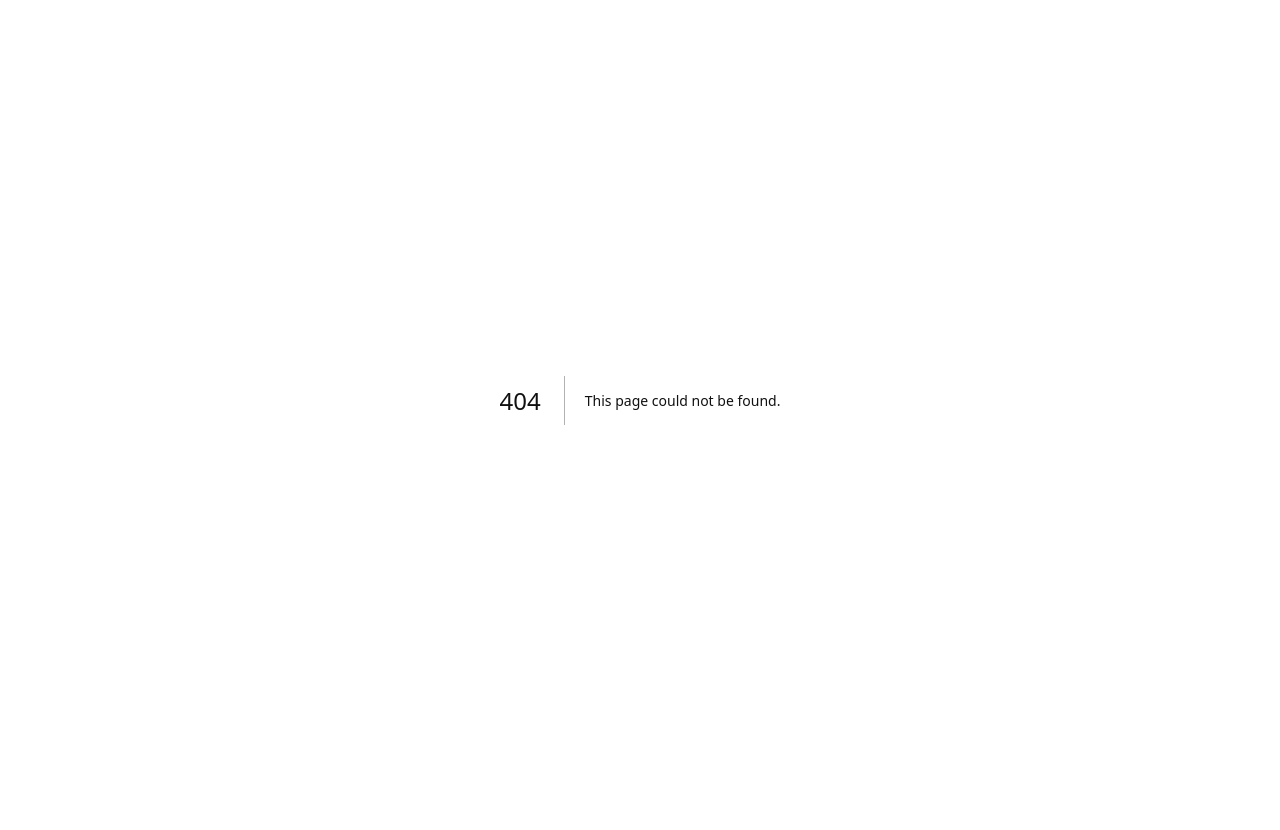
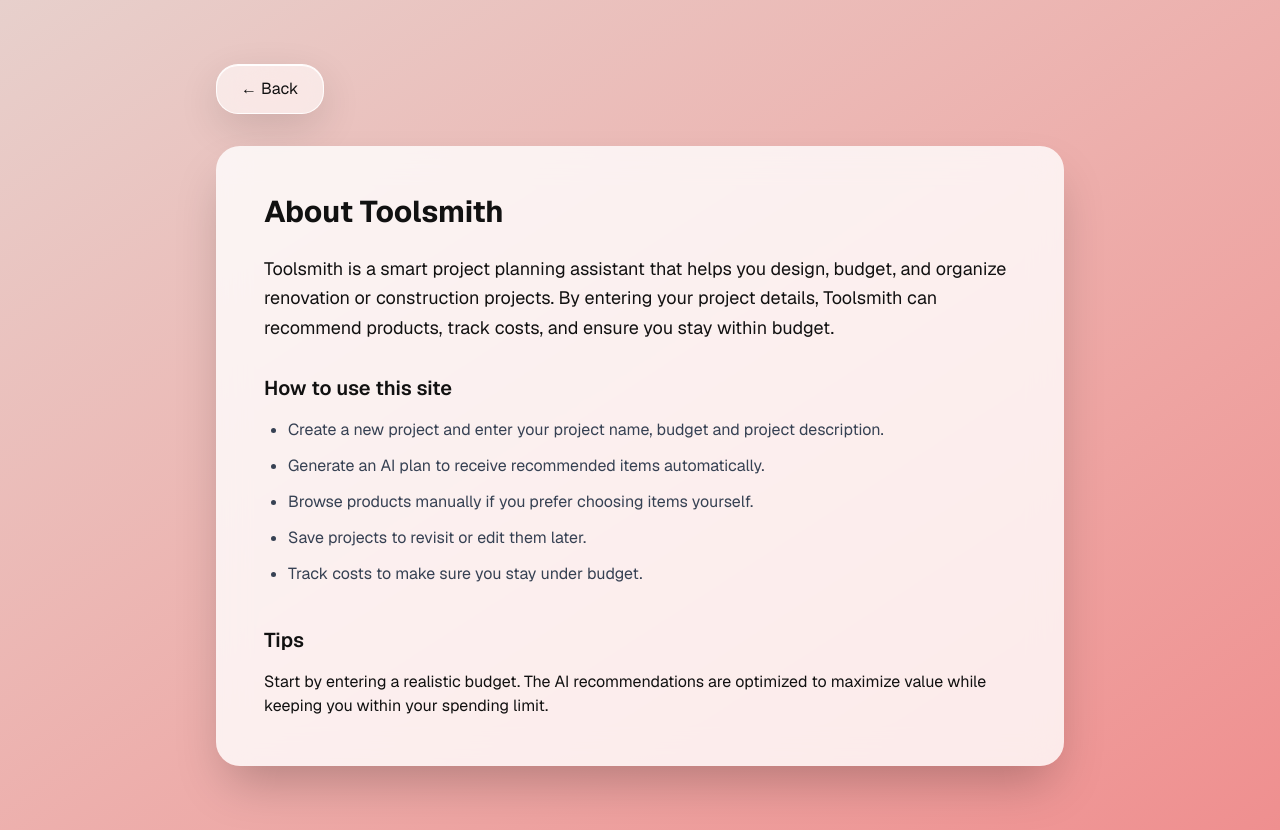
Before and after one commit to ab1kenobi/GraingerGang, a Next.js app in the folder graingergang/: page /help in a window 1280 px wide. Before the commit this address had no page. Before the commit the page ends 800 px from the top, so only its background shows below. Built offline with nearby package versions, Linux system fonts and the light colour scheme.

Commit message:
added the help section and fixed the help button

```diff
--- /dev/null
+++ b/graingergang/app/help/page.tsx
@@ -0,0 +1,60 @@
+"use client"
+
+import { useRouter } from "next/navigation"
+
+export default function HelpPage() {
+  const router = useRouter()
+
+  return (
+    <div className="min-h-screen bg-gradient-to-br from-[#e7d0cc] to-[#ef8f8f] p-10">
+
+      <div className="max-w-4xl mx-auto">
+
+        {/* Back Button */}
+        <button
+          onClick={() => router.push("/")}
+          className="mb-8 bg-white px-6 py-3 rounded-xl shadow hover:bg-gray-100 transition"
+        >
+          ← Back
+        </button>
+
+        {/* Card */}
+        <div className="bg-white/80 backdrop-blur-lg rounded-3xl shadow-2xl p-12">
+
+          <h1 className="text-3xl font-bold mb-6">
+            About Toolsmith
+          </h1>
+
+          <p className="text-lg text-gray-700 mb-6 leading-relaxed">
+            Toolsmith is a smart project planning assistant that helps you design,
+            budget, and organize renovation or construction projects. By entering
+            your project details, Toolsmith can recommend products, track costs,
+            and ensure you stay within budget.
+          </p>
+
+          <h2 className="text-xl font-semibold mt-8 mb-4">
+            How to use this site
+          </h2>
+
+          <ul className="space-y-3 text-gray-700 list-disc ml-6">
+            <li>Create a new project and enter your project name, budget and project description.</li>
+            <li>Generate an AI plan to receive recommended items automatically.</li>
+            <li>Browse products manually if you prefer choosing items yourself.</li>
+            <li>Save projects to revisit or edit them later.</li>
+            <li>Track costs to make sure you stay under budget.</li>
+          </ul>
+
+          <h2 className="text-xl font-semibold mt-10 mb-4">
+            Tips
+          </h2>
+
+          <p className="text-gray-700">
+            Start by entering a realistic budget. The AI recommendations are optimized
+            to maximize value while keeping you within your spending limit.
+          </p>
+
+        </div>
+      </div>
+    </div>
+  )
+}
--- a/graingergang/app/page.tsx
+++ b/graingergang/app/page.tsx
@@ -1,12 +1,21 @@
 "use client"
 
+import Link from "next/link"
 import { useRouter } from "next/navigation"
 import { useState } from "react"
 import { useProject } from "./context/ProjectContext"
 
 export default function Home() {
   const router = useRouter()
-  const { project, setProject, savedProjects, loadProject, deleteProject, resetProject } = useProject()
+  const {
+    project,
+    setProject,
+    savedProjects,
+    loadProject,
+    deleteProject,
+    resetProject,
+  } = useProject()
+
   const [showSaved, setShowSaved] = useState(false)
 
   const handleGenerateAIPlan = () => {
@@ -43,7 +52,7 @@ export default function Home() {
         {/* ================= HEADER ================= */}
         <div className="flex items-center gap-8 mb-12">
 
-          {/* BIGGER LOGO */}
+          {/* LOGO */}
           <img
             src="/logo/logo.png"
             alt="Toolsmith logo"
@@ -60,6 +69,7 @@ export default function Home() {
             "
           />
 
+          {/* New Project */}
           <button
             onClick={handleNewProject}
             className="bg-white px-10 py-5 rounded-2xl shadow hover:bg-gray-100 transition"
@@ -67,6 +77,7 @@ export default function Home() {
             New Project
           </button>
 
+          {/* Saved Projects */}
           <button
             onClick={() => setShowSaved(!showSaved)}
             className={`px-10 py-5 rounded-2xl shadow transition ${
@@ -78,9 +89,13 @@ export default function Home() {
             Saved Projects
           </button>
 
-          <button className="bg-white px-10 py-5 rounded-2xl shadow hover:bg-gray-100 transition">
+          {/* ✅ HELP BUTTON (FIXED) */}
+          <Link
+            href="/help"
+            className="bg-white px-10 py-5 rounded-2xl shadow hover:bg-gray-100 transition inline-flex items-center"
+          >
             Help
-          </button>
+          </Link>
         </div>
 
 
@@ -113,11 +128,13 @@ export default function Home() {
                         <span>Budget: ${sp.budget.toLocaleString()}</span>
                         <span>Items: {sp.items.length}</span>
                         <span>Total: ${sp.totalCost.toFixed(2)}</span>
-                        <span className={
-                          sp.totalCost > sp.budget
-                            ? "text-red-600 font-semibold"
-                            : "text-green-600 font-semibold"
-                        }>
+                        <span
+                          className={
+                            sp.totalCost > sp.budget
+                              ? "text-red-600 font-semibold"
+                              : "text-green-600 font-semibold"
+                          }
+                        >
                           {sp.totalCost > sp.budget ? "Over Budget" : "Under Budget"}
                         </span>
                       </div>
@@ -195,7 +212,6 @@ export default function Home() {
                 <option value="plumbing">Plumbing</option>
               </select>
             </div>
-
           </div>
         </div>
 
@@ -216,7 +232,7 @@ export default function Home() {
         </div>
 
 
-        {/* ================= BUTTONS ================= */}
+        {/* ================= ACTION BUTTONS ================= */}
         <div className="flex gap-14 justify-center mt-16">
           <button
             onClick={handleGenerateAIPlan}
```
